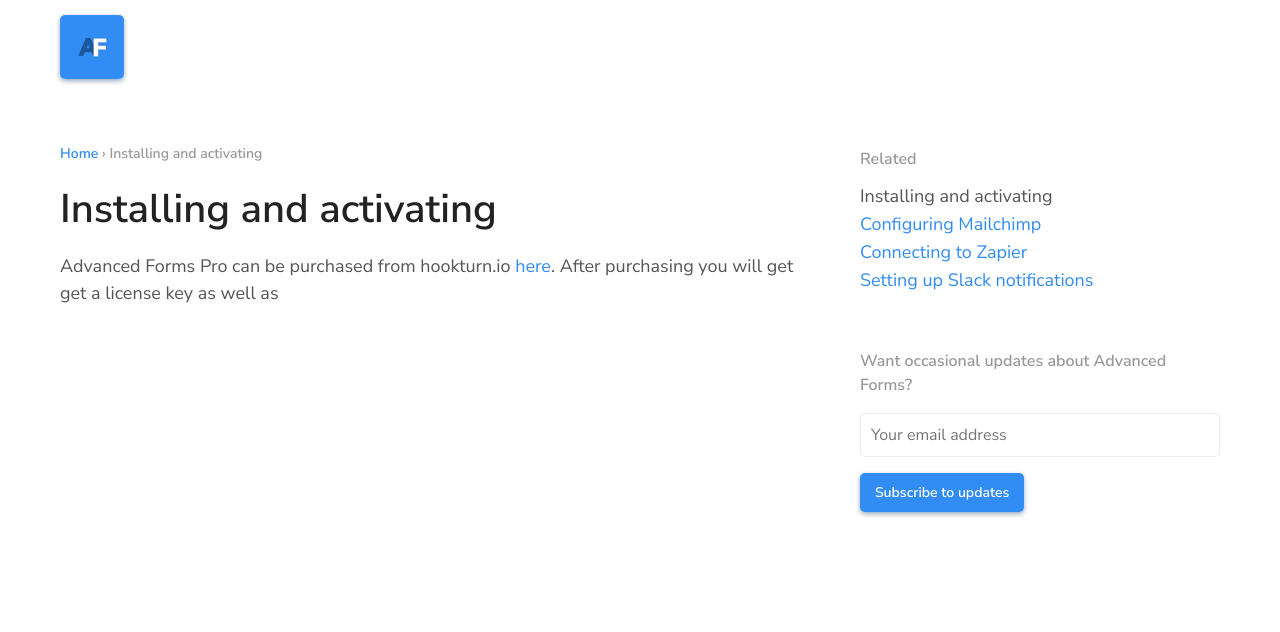
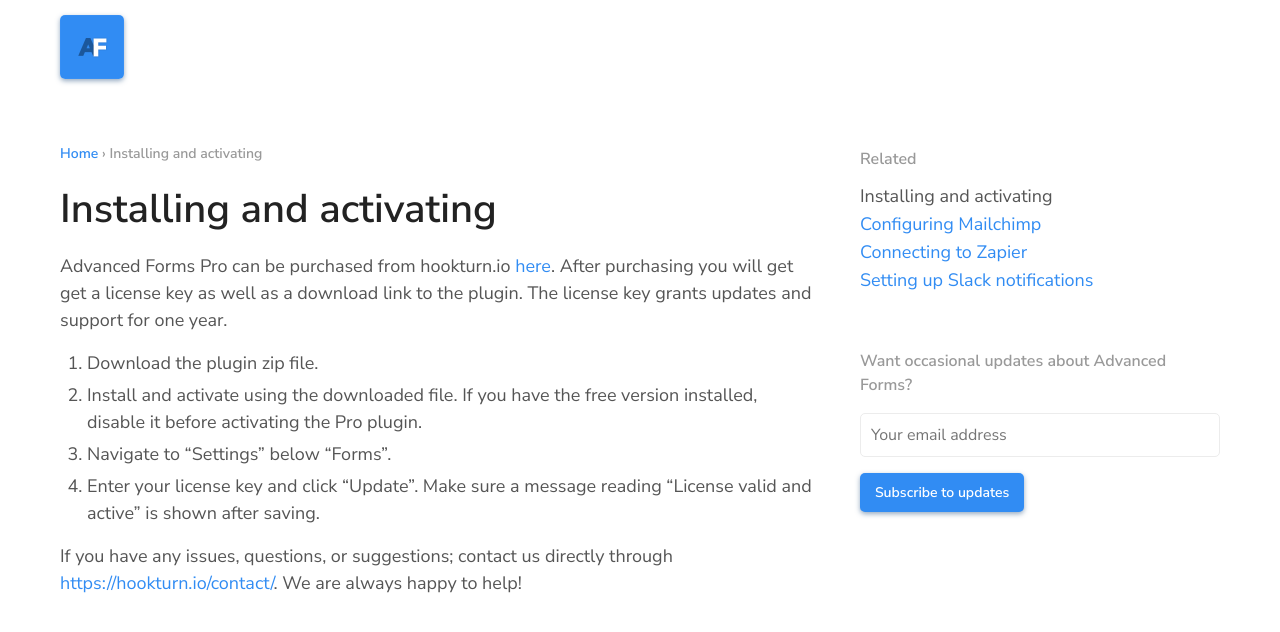
Before and after one commit to advancedforms/advancedforms.github.io, a Jekyll site: the page built from _posts/2018-03-18-installing-and-activating.markdown, in a window 1280 px wide. Shown: the top 632 px of the page. Built offline with Jekyll 4.4.1, drawn with Linux system fonts in a browser that asks for light colours; comment, search, counter and statistics services are not loaded.

```diff
--- a/_posts/2018-03-18-installing-and-activating.markdown
+++ b/_posts/2018-03-18-installing-and-activating.markdown
@@ -5,4 +5,11 @@ date:   2018-03-18 00:00:00 +0100
 categories: pro configuration
 ---
 
-Advanced Forms Pro can be purchased from hookturn.io [here](https://hookturn.io/downloads/advanced-forms-pro/). After purchasing you will get get a license key as well as
+Advanced Forms Pro can be purchased from hookturn.io [here](https://hookturn.io/downloads/advanced-forms-pro/). After purchasing you will get get a license key as well as a download link to the plugin. The license key grants updates and support for one year.
+
+1. Download the plugin zip file.
+2. Install and activate using the downloaded file. If you have the free version installed, disable it before activating the Pro plugin.
+3. Navigate to "Settings" below "Forms".
+4. Enter your license key and click "Update". Make sure a message reading "License valid and active" is shown after saving.
+
+If you have any issues, questions, or suggestions; contact us directly through [https://hookturn.io/contact/](https://hookturn.io/contact/). We are always happy to help!
--- a/_posts/2018-06-21-creating-and-editing-posts.markdown
+++ b/_posts/2018-06-21-creating-and-editing-posts.markdown
@@ -3,6 +3,7 @@ layout: post
 title:  "Creating and editing posts"
 date:   2018-06-21 00:00:00 +0100
 categories: pro editing
+actions: ["af/form/editing/post_created","af/form/editing/post_updated"]
 ---
 
 A common use case for front-end forms is allowing users to create and edit posts. Maybe you want to let users submit post drafts which administrators can review and publish. Or have a post type for support issues which customers can submit and edit. Advanced Forms Pro makes it dead-simple to make forms which create and edit posts.
--- a/_posts/2018-06-21-creating-and-editing-users.markdown
+++ b/_posts/2018-06-21-creating-and-editing-users.markdown
@@ -3,6 +3,7 @@ layout: post
 title:  "Creating and editing users"
 date:   2018-06-21 00:01:00 +0100
 categories: pro editing
+actions: ["af/form/editing/user_created","af/form/editing/user_updated"]
 ---
 
 A common use case for front-end forms is allowing visitors to create and edit users. Maybe you want to let users upload a picture gallery to their own profile. Or you want a sign up form where users can provide extra information which is saved as fields on their profiles. Advanced Forms Pro makes user creation and editing super easy to setup.
```
Also changed, not shown: _layouts/home.html (+31 -3 lines).
